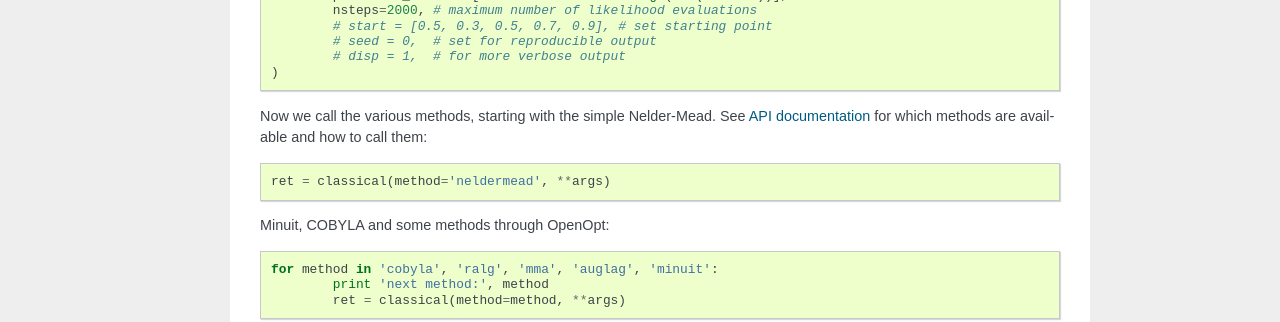
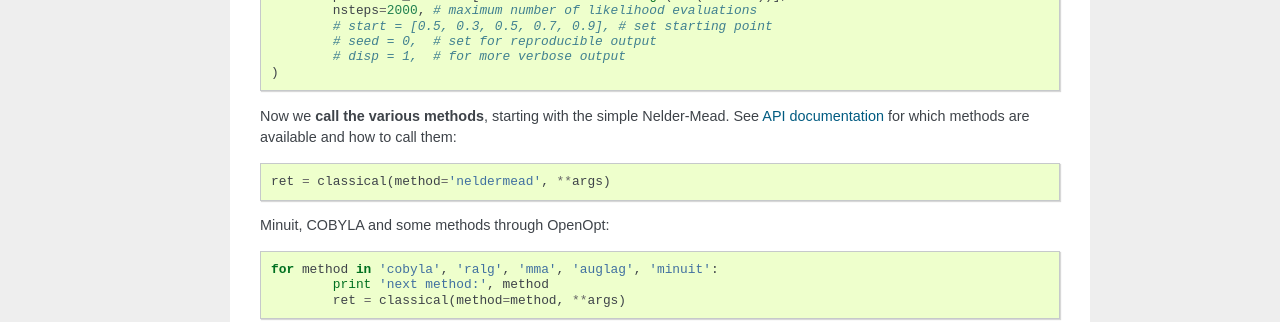
Before and after one commit to JohannesBuchner/jbopt, a Sphinx documentation site: the page built from doc/example.rst, in a window 1280 px wide. Shown: the part 806-1128 px from the top of the page. Built offline with Sphinx 7.4.7, drawn with Linux system fonts in a browser that asks for light colours.

Commit message:
doc highlight

```diff
--- a/doc/example.rst
+++ b/doc/example.rst
@@ -44,7 +44,7 @@ So lets define the common arguments for re-use::
 		# disp = 1,  # for more verbose output
 	)
 
-Now we call the various methods, starting with the simple Nelder-Mead.
+Now we **call the various methods**, starting with the simple Nelder-Mead.
 See :doc:`doc` for which methods are available and how to call them::
 
 	ret = classical(method='neldermead', **args)
```
